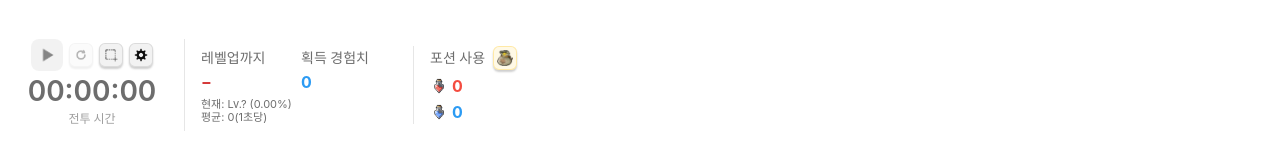
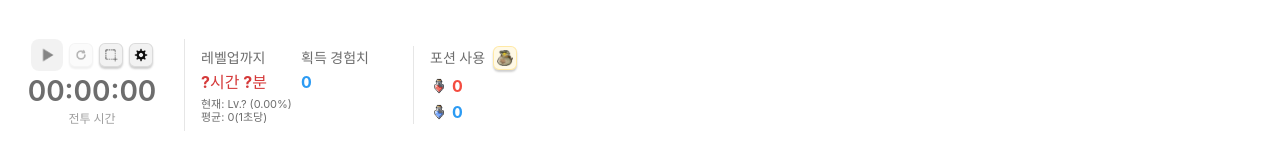
Before and after one commit to dh031200/EXP-Track, a React (Vite) app: page / in a window 1280 px wide. Shown: the part 327-487 px from the top of the page. Built offline with nearby package versions, Linux system fonts and the light colour scheme.

Commit message:
fix: Update experience tracking display and settings layout

```diff
--- a/src/App.tsx
+++ b/src/App.tsx
@@ -318,7 +318,7 @@ function App() {
   const calculateLevelUpETA = (): string => {
     const stats = parallelOcrTracker.stats;
     if (!stats || !stats.level || stats.exp_per_hour === 0) {
-      return '−';
+      return '?시간 ?분';
     }
 
     // Official Mapleland EXP table (Levels 1-200)
@@ -350,14 +350,14 @@ function App() {
 
     // Validate level range
     if (currentLevel < 1 || currentLevel >= 200) {
-      return '−';
+      return '?시간 ?분';
     }
 
     // Get required exp for next level
     const requiredExp = expTable[currentLevel];
 
     if (!requiredExp) {
-      return '−';
+      return '?시간 ?분';
     }
 
     // Calculate remaining exp to next level
@@ -367,7 +367,7 @@ function App() {
     const hoursNeeded = remainingExp / stats.exp_per_hour;
 
     if (hoursNeeded < 0 || !isFinite(hoursNeeded)) {
-      return '−';
+      return '?시간 ?분';
     }
 
     // Format as hours and minutes
--- a/src/components/Settings.css
+++ b/src/components/Settings.css
@@ -160,7 +160,7 @@
 .settings-help {
   margin-top: 12px;
   margin-bottom: 0;
-  font-size: 12px;
+  font-size: 11px;
   color: #757575;
   line-height: 1.5;
   padding-left: 4px;
@@ -205,6 +205,17 @@
   padding: 8px;
 }
 
+.potion-grid {
+  display: grid;
+  grid-template-columns: 1fr 1fr;
+  gap: 16px;
+}
+
+.potion-item {
+  display: flex;
+  flex-direction: column;
+}
+
 .settings-actions {
   display: flex;
   justify-content: flex-end;
--- a/src/components/Settings.tsx
+++ b/src/components/Settings.tsx
@@ -136,7 +136,8 @@ export function Settings() {
           </div>
         )}
 
-        <div className="settings-item">
+        <div className="potion-grid">
+          <div className="potion-item">
             <label htmlFor="hp-slot-select" className="settings-label">
               HP 포션 칸
             </label>
@@ -153,11 +154,11 @@ export function Settings() {
               ))}
             </select>
             <p className="settings-help">
-            HP 포션이 있는 인벤토리 칸을 선택하세요.
+              HP 포션이 있는 단축키를 선택하세요.
             </p>
           </div>
 
-        <div className="settings-item">
+          <div className="potion-item">
             <label htmlFor="mp-slot-select" className="settings-label">
               MP 포션 칸
             </label>
@@ -174,8 +175,9 @@ export function Settings() {
               ))}
             </select>
             <p className="settings-help">
-            MP 포션이 있는 인벤토리 칸을 선택하세요.
+              MP 포션이 있는 단축키를 선택하세요.
             </p>
+          </div>
         </div>
       </div>
 
```
Lines whose indentation alone changed are shown as unchanged.
